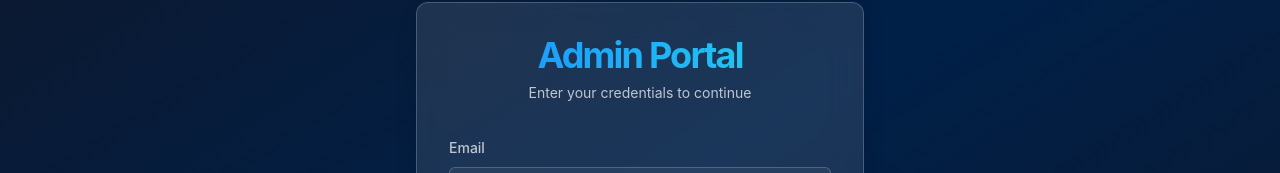
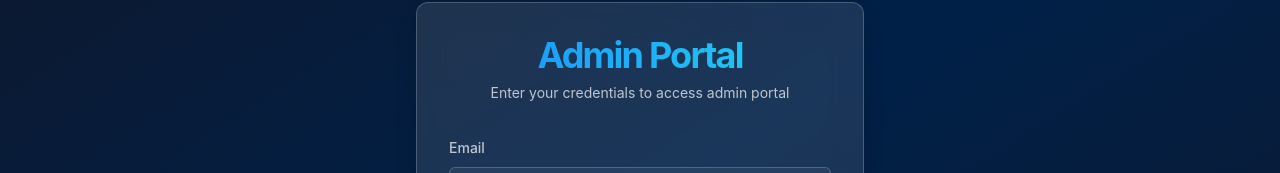
Before and after one commit to FarhanTausif/shosti, a Next.js app in the folder client/: page /admin in a window 1280 px wide. Shown: the part 197-370 px from the top of the page. Built offline with nearby package versions, Linux system fonts and the light colour scheme.

Commit message:
admin portal slightly modified

```diff
--- a/client/app/admin/components/AdminLoginForm.js
+++ b/client/app/admin/components/AdminLoginForm.js
@@ -23,7 +23,7 @@ export const AdminLoginForm = ({
             Admin Portal
           </h1>
           <p className="text-sm text-gray-300/90">
-            Enter your credentials to continue
+            Enter your credentials to access admin portal
           </p>
         </div>
 
```
